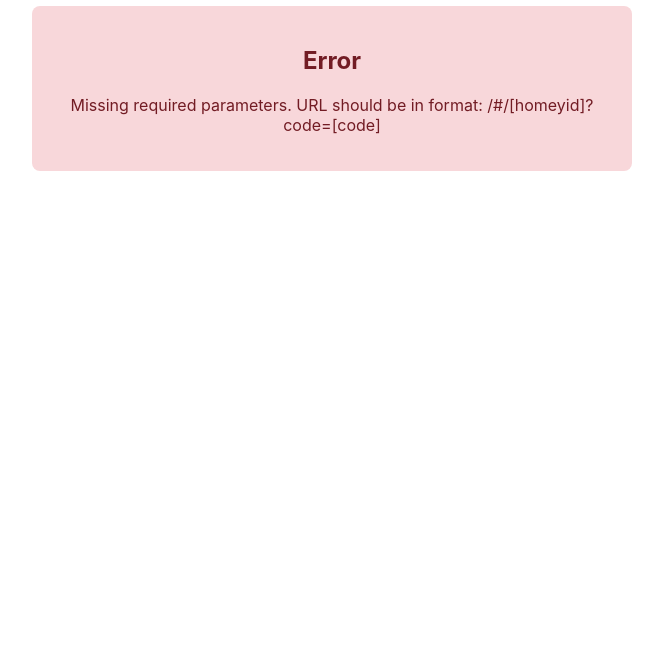
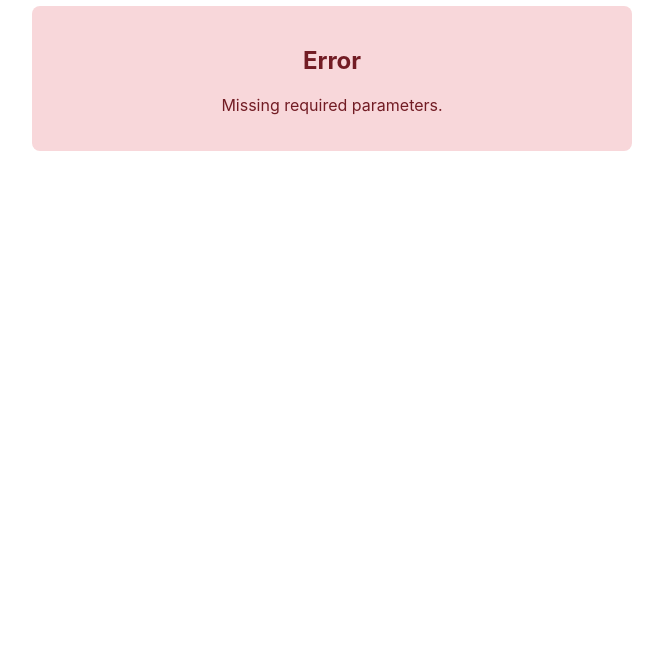
Before and after one commit to smarthomesven/homey-duux-gen2-auth, a plain HTML site: page index.html in a window 1280 px wide. Shown: the part 146-800 px from the top of the page, without its empty margins (308-971 px from the left). Drawn offline with Linux system fonts and the light colour scheme.

Commit message:
Simplify error message for missing parameters

```diff
--- a/index.html
+++ b/index.html
@@ -80,7 +80,7 @@
 
                 // Validate parameters
                 if (!homeyId || !code) {
-                    throw new Error('Missing required parameters. URL should be in format: /#/[homeyid]?code=[code]');
+                    throw new Error('Missing required parameters.');
                 }
 
                 // Build webhook URL
```
